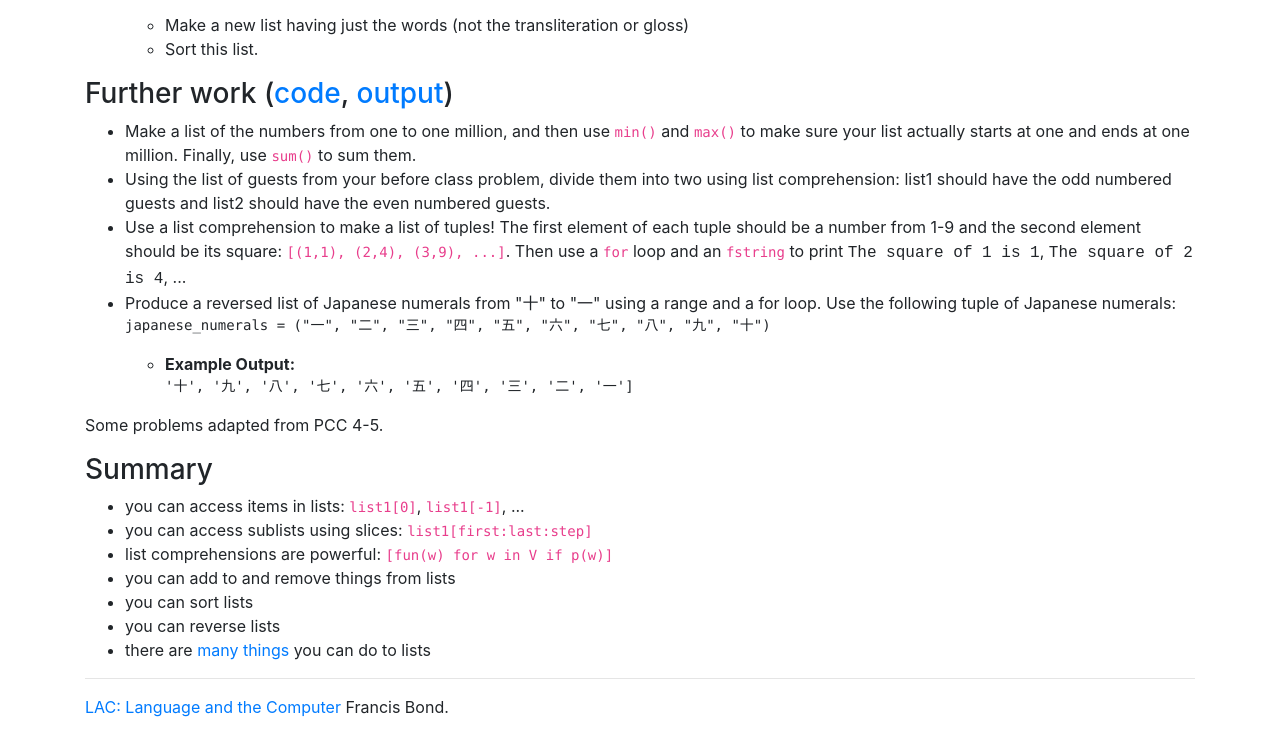
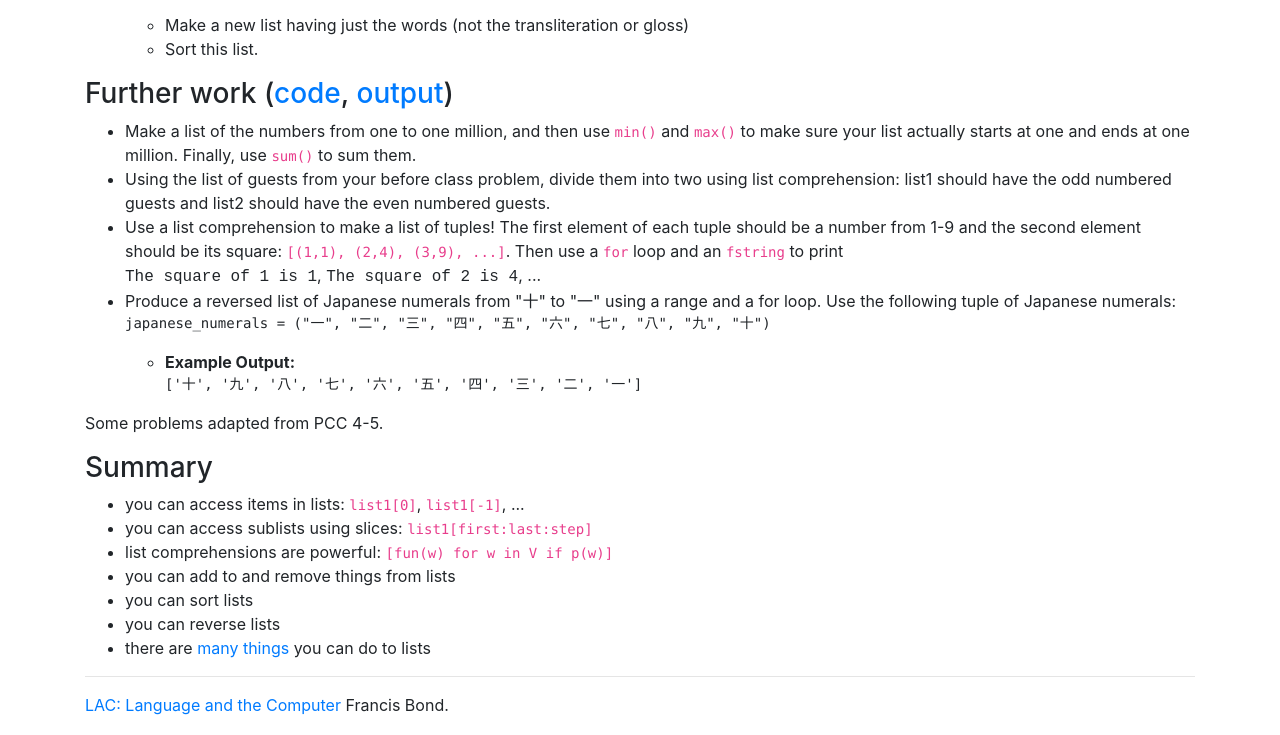
Before and after one commit to bond-lab/Language-and-the-Computer, a plain HTML site: page docs/week02.html in a window 1280 px wide. Shown: the part 1358-2093 px from the top of the page. Drawn offline with nearby package versions, Linux system fonts and the light colour scheme.

Commit message:
copy edit

```diff
--- a/docs/week02.html
+++ b/docs/week02.html
@@ -118,12 +118,12 @@ for i in range(7, 13):
 <li>Make a list of the numbers from one to one million, and
 then use <code>min()</code> and <code>max()</code> to make sure your list actually starts at one and ends at one million. Finally, use <code>sum()</code> to sum them.
 	  <li> Using the list of guests from your before class problem, divide them into two using list comprehension: list1 should have the odd numbered guests and list2 should have the even numbered guests.
-	  <li>Use a list comprehension to make a list of tuples!  The first element of each tuple should be a number from 1-9 and the second element should be its square: <code>[(1,1), (2,4), (3,9), ...]</code>.  Then use a <code>for</code> loop and  an <code>fstring</code> to print <tt>The square of 1 is 1</tt>,  <tt>The square of 2 is 4</tt>, ...
+	  <li>Use a list comprehension to make a list of tuples!  The first element of each tuple should be a number from 1-9 and the second element should be its square: <code>[(1,1), (2,4), (3,9), ...]</code>.  Then use a <code>for</code> loop and  an <code>fstring</code> to print <br> <tt>The square of 1 is 1</tt>,  <tt>The square of 2 is 4</tt>, ...
 <li> Produce a reversed list of Japanese numerals from "十" to "一" using a range and a for loop. Use the following tuple of Japanese numerals:
   <pre><code>japanese_numerals = ("一", "二", "三", "四", "五", "六", "七", "八", "九", "十")</code></pre>
   <ul>
     <li><strong>Example Output:</strong>
-      <pre><code>'十', '九', '八', '七', '六', '五', '四', '三', '二', '一']</code></pre>
+      <pre><code>['十', '九', '八', '七', '六', '五', '四', '三', '二', '一']</code></pre>
   </ul>
 </ul>
 <p> Some problems adapted from PCC 4-5.
```
